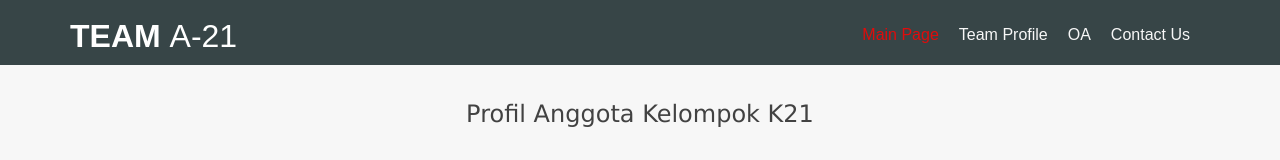
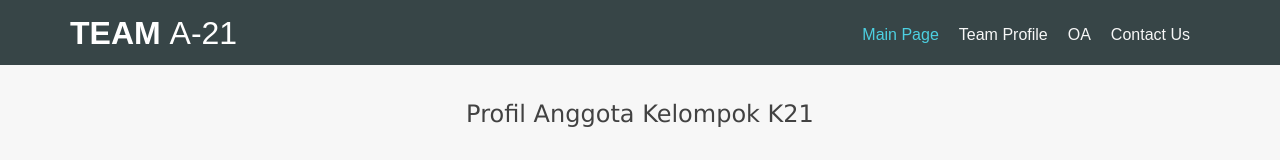
Before and after one commit to A21-DTS20/A21-DTS20.github.io, a plain HTML site: page index.html in a window 1280 px wide. In both pictures the pointer is over the link "Main Page". Shown: the top 160 px of the page. Drawn offline with Linux system fonts and the light colour scheme.

Commit message:
Update style.css

```diff
--- a/style.css
+++ b/style.css
@@ -154,7 +154,7 @@ header {
 
 .header-left{
   float: left;
-  margin-top: -3px;
+  margin-top: -6px;
   font-family: Arial, Helvetica, sans-serif;
 }
 
@@ -180,7 +180,8 @@ header {
 }
 
 .header-right li a:hover{
-  color: #e00c0c;
+  color: #4DD0E1;
+
   /* background-color: #f7f7f7; */
 }
 
```
